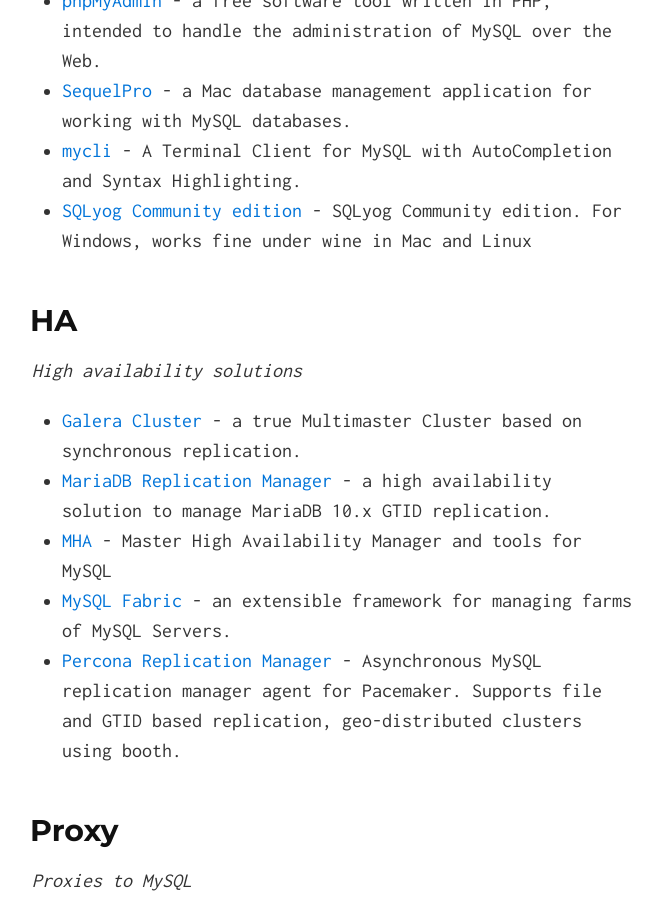
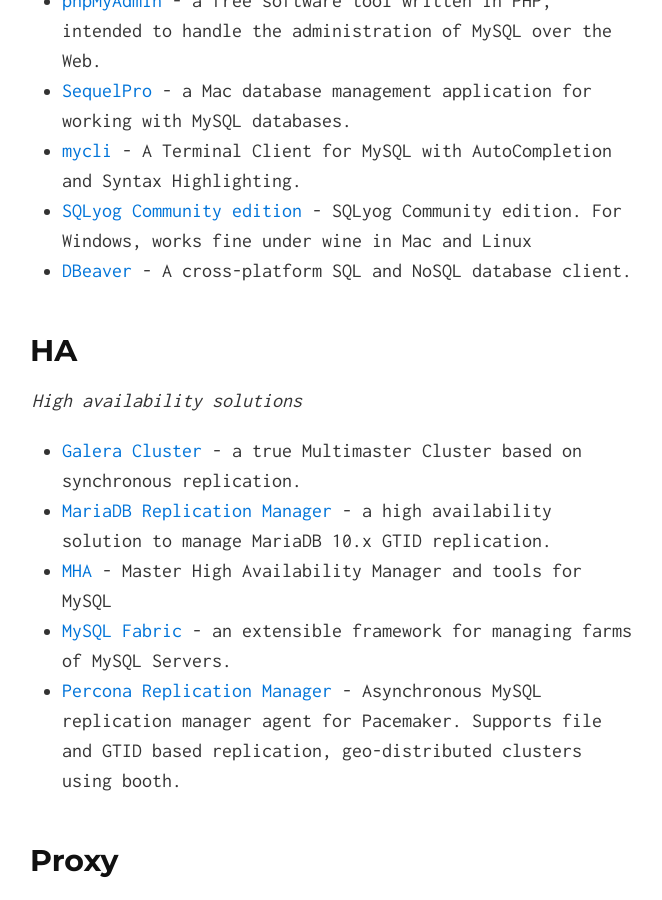
Before and after one commit to shlomi-noach/awesome-mysql, a Jekyll site: the page built from index.md, in a window 1280 px wide and 900 px high, scrolled down 4434 px. Shown: the whole window, without its empty margins (308-970 px from the left). Built offline with Jekyll 4.4.1, drawn with Linux system fonts in a browser that asks for light colours.

Commit message:
Add DBeaver as a GUI client

```diff
--- a/index.md
+++ b/index.md
@@ -117,6 +117,7 @@
 - [SequelPro](https://github.com/sequelpro/sequelpro) - a Mac database management application for working with MySQL databases.
 - [mycli](https://github.com/dbcli/mycli) - A Terminal Client for MySQL with AutoCompletion and Syntax Highlighting.
 - [SQLyog Community edition](https://github.com/webyog/sqlyog-community/wiki/Downloads) - SQLyog Community edition. For Windows, works fine under wine in Mac and Linux
+- [DBeaver](http://dbeaver.jkiss.org/) - A cross-platform SQL and NoSQL database client.
 
 
 ## HA
```
